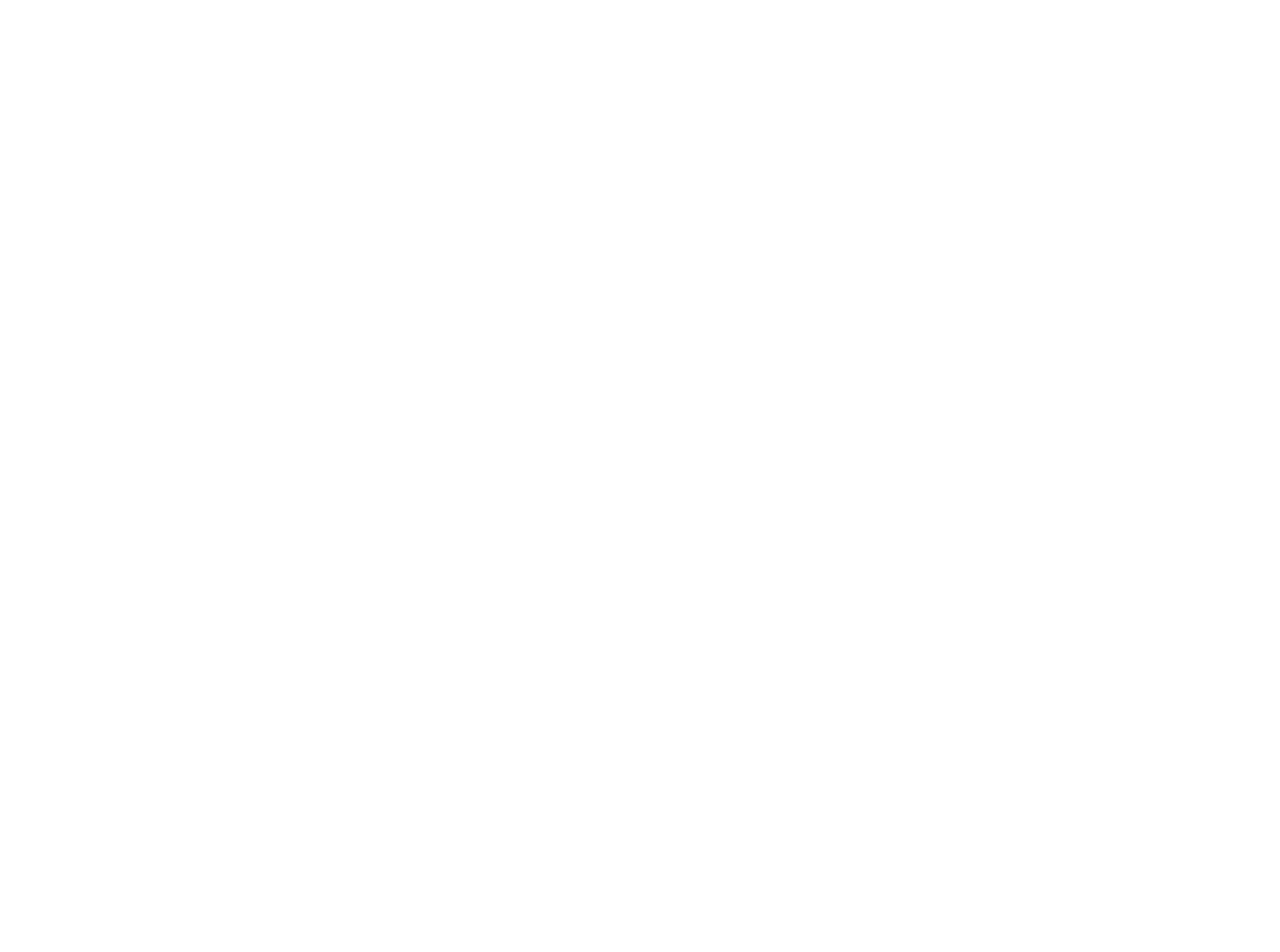
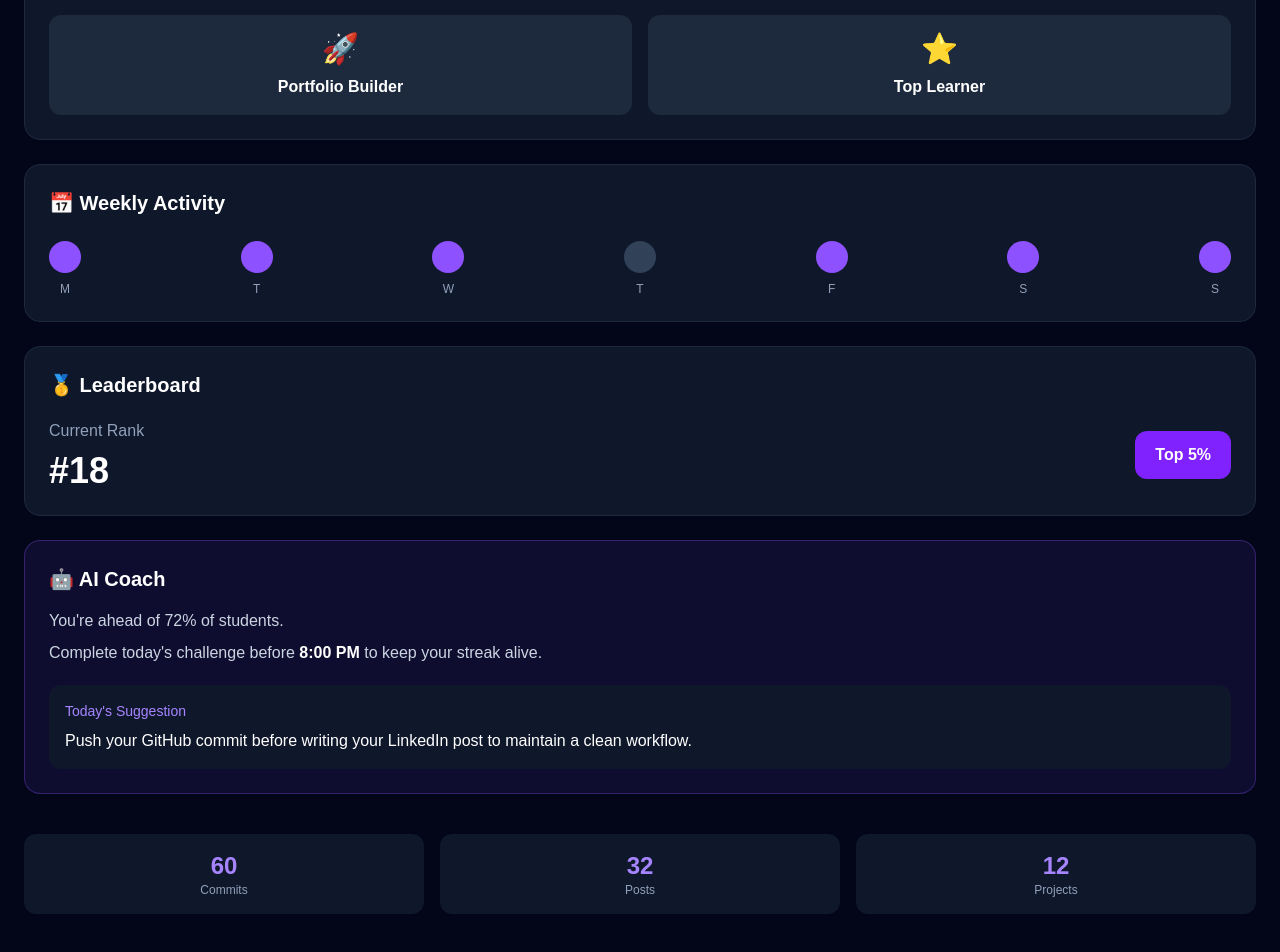
Before and after one commit to naveen-986/abtalks-redesign, a Next.js app: page /dashboard in a window 1280 px wide. Shown: the part 838-1790 px from the top of the page. Before the commit the page ends 800 px from the top, so only its background shows below. Built offline with nearby package versions, Linux system fonts and the light colour scheme.

Commit message:
complete dashboard and day 12

```diff
--- a/app/dashboard/page.tsx
+++ b/app/dashboard/page.tsx
@@ -48,6 +48,125 @@
     Start Today's Challenge
   </button>
 </div>
+
+{/* Achievements */}
+<div className="mt-6 rounded-2xl border border-slate-800 bg-slate-900 p-6">
+  <h2 className="text-xl font-bold">🏆 Achievements</h2>
+
+  <div className="mt-5 grid grid-cols-2 gap-4">
+    <div className="rounded-xl bg-slate-800 p-4 text-center">
+      <p className="text-3xl">🔥</p>
+      <p className="mt-2 font-semibold">7-Day Streak</p>
+    </div>
+
+    <div className="rounded-xl bg-slate-800 p-4 text-center">
+      <p className="text-3xl">💻</p>
+      <p className="mt-2 font-semibold">First Commit</p>
+    </div>
+
+    <div className="rounded-xl bg-slate-800 p-4 text-center">
+      <p className="text-3xl">🚀</p>
+      <p className="mt-2 font-semibold">Portfolio Builder</p>
+    </div>
+
+    <div className="rounded-xl bg-slate-800 p-4 text-center">
+      <p className="text-3xl">⭐</p>
+      <p className="mt-2 font-semibold">Top Learner</p>
+    </div>
+  </div>
+</div>
+
+{/* Weekly Activity */}
+<div className="mt-6 rounded-2xl border border-slate-800 bg-slate-900 p-6">
+  <h2 className="text-xl font-bold">📅 Weekly Activity</h2>
+
+  <div className="mt-6 flex justify-between">
+    {[
+      { day: "M", active: true },
+      { day: "T", active: true },
+      { day: "W", active: true },
+      { day: "T", active: false },
+      { day: "F", active: true },
+      { day: "S", active: true },
+      { day: "S", active: true },
+    ].map((item, index) => (
+      <div key={index} className="flex flex-col items-center">
+        <div
+          className={`h-8 w-8 rounded-full ${
+            item.active ? "bg-violet-500" : "bg-slate-700"
+          }`}
+        ></div>
+
+        <p className="mt-2 text-xs text-slate-400">
+          {item.day}
+        </p>
+      </div>
+    ))}
+  </div>
+</div>
+
+{/* Leaderboard */}
+<div className="mt-6 rounded-2xl border border-slate-800 bg-slate-900 p-6">
+  <h2 className="text-xl font-bold">🥇 Leaderboard</h2>
+
+  <div className="mt-5 flex items-center justify-between">
+    <div>
+      <p className="text-slate-400">Current Rank</p>
+
+      <h3 className="mt-2 text-4xl font-bold">
+        #18
+      </h3>
+    </div>
+
+    <div className="rounded-xl bg-violet-600 px-5 py-3 font-semibold">
+      Top 5%
+    </div>
+  </div>
+</div>
+
+{/* AI Coach */}
+<div className="mt-6 mb-10 rounded-2xl border border-violet-500/30 bg-violet-500/10 p-6">
+  <h2 className="text-xl font-bold">
+    🤖 AI Coach
+  </h2>
+
+  <p className="mt-4 text-slate-300">
+    You're ahead of 72% of students.
+  </p>
+
+  <p className="mt-2 text-slate-300">
+    Complete today's challenge before <span className="font-semibold text-white">8:00 PM</span> to keep your streak alive.
+  </p>
+
+  <div className="mt-5 rounded-xl bg-slate-900 p-4">
+    <p className="text-sm text-violet-400">
+      Today's Suggestion
+    </p>
+
+    <p className="mt-2">
+      Push your GitHub commit before writing your LinkedIn post to maintain a clean workflow.
+    </p>
+  </div>
+</div>
+
+{/* Quick Stats */}
+<div className="mt-6 mb-10 grid grid-cols-3 gap-4">
+  <div className="rounded-xl bg-slate-900 p-4 text-center">
+    <p className="text-2xl font-bold text-violet-400">60</p>
+    <p className="text-xs text-slate-400">Commits</p>
+  </div>
+
+  <div className="rounded-xl bg-slate-900 p-4 text-center">
+    <p className="text-2xl font-bold text-violet-400">32</p>
+    <p className="text-xs text-slate-400">Posts</p>
+  </div>
+
+  <div className="rounded-xl bg-slate-900 p-4 text-center">
+    <p className="text-2xl font-bold text-violet-400">12</p>
+    <p className="text-xs text-slate-400">Projects</p>
+  </div>
+</div>
+
     </main>
   );
 }
--- a/app/day/12/page.tsx
+++ b/app/day/12/page.tsx
@@ -70,6 +70,19 @@
         </div>
       </div>
 
+      {/* Resources */}
+<div className="mt-6 rounded-2xl border border-slate-800 bg-slate-900 p-6">
+  <h2 className="text-xl font-bold">
+    📚 Helpful Resources
+  </h2>
+
+  <ul className="mt-4 space-y-3 text-slate-300">
+    <li>🔗 OpenWeather API Documentation</li>
+    <li>🎨 Responsive UI Inspiration</li>
+    <li>📘 React Documentation</li>
+  </ul>
+</div>
+
       {/* Submission */}
       <div className="mt-6 rounded-2xl border border-slate-800 bg-slate-900 p-6">
         <h2 className="text-xl font-bold">
```
